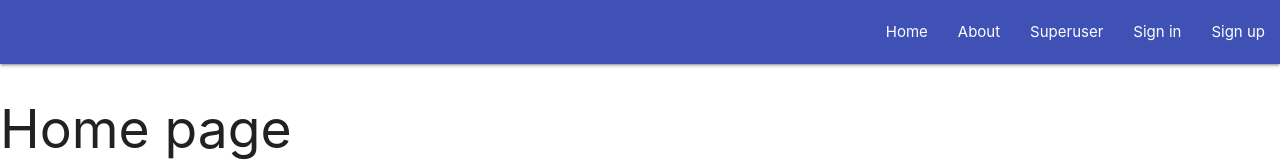
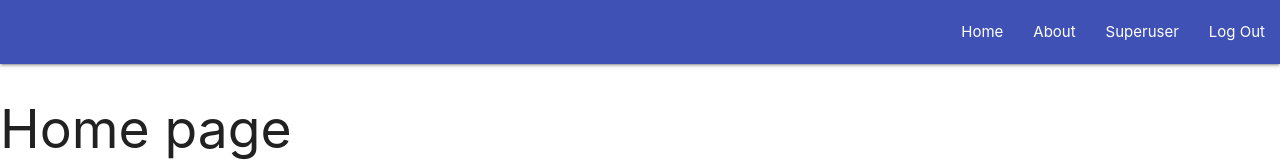
Before and after one commit to madjack99/test-task-reactapp, a React (Create React App) app: page /signup in a window 1280 px wide. Both pictures are taken after typing "Sample", "Sample123" into the empty fields and a click on the button "SIGN UP". Shown: the top 162 px of the page. Built offline with nearby package versions, Linux system fonts and the light colour scheme.

Commit message:
add activeUser to navbar to dispaly diff. links, add logOut

```diff
--- a/src/components/Home.js
+++ b/src/components/Home.js
@@ -3,7 +3,8 @@ import {connect} from 'react-redux'
 
 class Home extends Component {
 	render() {
-		console.log(this.props.users)
+		console.log('signed up users =>', this.props.users)
+		console.log('active user =>', this.props.activeUser)
 		return (
 			<div>
 				<h2>Home page</h2>
@@ -15,7 +16,8 @@ class Home extends Component {
 
 const mapStateToProps = (state) => {
 	return({
-		users: state.auth.users
+		users: state.auth.users,
+		activeUser: state.auth.activeUser
 	})
 }
 
--- a/src/components/Navbar.js
+++ b/src/components/Navbar.js
@@ -1,6 +1,8 @@
 import React, { Component } from 'react'
-import { NavLink } from 'react-router-dom'
+import { NavLink, Link } from 'react-router-dom'
+import { connect } from 'react-redux'
 import './navbar.css'
+import { logOut } from '../store/actions/authActions'
 
 class Navbar extends Component {
 
@@ -15,13 +17,20 @@ class Navbar extends Component {
     }
 
     getLinks = () => {
+        const signedInLinks = [
+            <li><NavLink to="/" onClick={this.handleClick}>Home</NavLink></li>,
+            <li><NavLink to="/about" onClick={this.handleClick}>About</NavLink></li>,
+            <li><NavLink to="/superuser" onClick={this.handleClick}>Superuser</NavLink></li>,
+            <li><Link to="/" onClick={this.props.logOut}>Log Out</Link></li>
+        ]
+
+        const signedOutLinks = [
+            <li><NavLink to="/signin" onClick={this.handleClick}>Sign in</NavLink></li>,
+            <li><NavLink to="/signup" onClick={this.handleClick}>Sign up</NavLink></li>
+        ]
         return (
             <div>
-                <li><NavLink to="/">Home</NavLink></li>
-                <li><NavLink to="/about">About</NavLink></li>
-                <li><NavLink to="/superuser">Superuser</NavLink></li>
-                <li><NavLink to="/signin">Sign in</NavLink></li>
-                <li><NavLink to="/signup">Sign up</NavLink></li>
+                { this.props.activeUser ? signedInLinks : signedOutLinks }
             </div>
         )
     }
@@ -57,4 +66,16 @@ class Navbar extends Component {
     }
 }
 
-export default Navbar
+const mapStateToProps = (state) => {
+    return({
+        activeUser: state.auth.activeUser
+    })
+}
+
+const mapDispatchToProps = (dispatch) => {
+    return({
+        logOut: () => dispatch(logOut())
+    })
+}
+
+export default connect(mapStateToProps, mapDispatchToProps)(Navbar)
--- a/src/components/Signup.js
+++ b/src/components/Signup.js
@@ -1,5 +1,5 @@
 import React, { Component } from 'react'
-import { signUp } from '../store/actions/signUp'
+import { signUp } from '../store/actions/authActions'
 import { connect } from 'react-redux'
 
 export class Signup extends Component {
--- a/src/store/actions/signUp.js
+++ b/src/store/actions/authActions.js
@@ -4,3 +4,9 @@ export const signUp = (user) => {
         user
     }
 }
+
+export const logOut = () => {
+    return {
+        type: "LOG_OUT"
+    }
+}
--- a/src/store/reducers/authReducer.js
+++ b/src/store/reducers/authReducer.js
@@ -1,5 +1,6 @@
 const initState = {
-    users: []
+    users: [],
+    activeUser: null
 }
 
 const authReducer = (state = initState, action) => {
@@ -7,7 +8,15 @@ const authReducer = (state = initState, action) => {
         case 'SIGN_UP':
             console.log('signing up', state)
             return ({
-                users: [...state.users, action.user]
+                ...state,
+                users: [...state.users, action.user],
+                activeUser: action.user
+            })
+        case 'LOG_OUT':
+            console.log('loggin out')
+            return ({
+                ...state,
+                activeUser: null
             })
         default:
             return state
```
